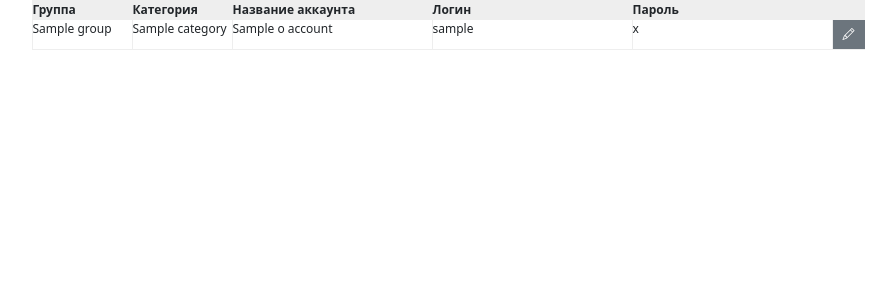
After one commit to hightemp/wapp_password_manager_flask, a Flask app: template templates/table.html in a window 1280 px wide. The commit adds this page. Shown: the top 300 px of the page, without its empty margins (192-1088 px from the left). Run offline with Flask 2, Linux system fonts and the light colour scheme; the template is opened without the code that fills it: most values are stand-ins (such as "Sample title", 1, 10 or a date in 2020).

Commit message:
поправлен фильтр

```diff
--- a/main.py
+++ b/main.py
@@ -11,6 +11,7 @@ import datetime
 from peewee import *
 from playhouse.shortcuts import model_to_dict
 import zipfile
+from flask_caching import Cache
 
 # NOTE: Константы
 UPLOAD_PATH_REL = "static/uploads"
@@ -22,6 +23,13 @@ __DEMO__ = False
 # NOTE: Переменные
 bFirstStart = not os.path.isfile(DATABASE)
 app = Flask(__name__)
+config = {
+    # "DEBUG": True,          # some Flask specific configs
+    # "CACHE_TYPE": "SimpleCache",  # Flask-Caching related configs
+    "CACHE_DEFAULT_TIMEOUT": 300
+}
+app.config.from_mapping(config)
+cache = Cache(app)
 db = SqliteDatabase(DATABASE)
 
 # NOTE: Модели
@@ -139,6 +147,7 @@ def parse_multi_form(form):
 
     return data
 
+@cache.cached(timeout=500)
 def fnIterCategories(iGroupID, aOpened, sCategoryFilter, aCategories=[], iLevel=0):
     if (iLevel==0):
         aQueryCategories = []
@@ -160,16 +169,10 @@ def fnIterCategories(iGroupID, aOpened, sCategoryFilter, aCategories=[], iLevel=
         for oCategory in aCategories:
             sID = oCategory.id
 
-            if sCategoryFilter!='':
-                if str(iGroupID)=="-1":
-                    aQueryCategories = Category.select().where(Category.name % sCategoryFilter, Category.parent == sID)
-                else:
-                    aQueryCategories = Category.select().where(Category.name % sCategoryFilter, Category.parent == sID, Category.group == iGroupID)
+            if str(iGroupID)=="-1":
+                aQueryCategories = Category.select().where(Category.name ** f"%{sCategoryFilter}%", Category.parent == sID)
             else:
-                if str(iGroupID)=="-1":
-                    aQueryCategories = Category.select().where(Category.parent == sID)
-                else:
-                    aQueryCategories = Category.select().where(Category.parent == sID, Category.group == iGroupID)
+                aQueryCategories = Category.select().where(Category.name ** f"%{sCategoryFilter}%", Category.parent == sID, Category.group == iGroupID)
 
             if sCategoryFilter!='':
                 aQueryCategories.where(Category.name % sCategoryFilter)
@@ -244,18 +247,12 @@ aAccountFields = {
         'field_name': 'id',
         'value': '',
     },
-    'group': {
-        'name': 'Группа',
-        'type': 'select',
-        'list': [],
-        'value': '',
-    },
     'category': {
         'name': 'Категория',
         'type': 'select',
         'field_name': 'category',
         'list': [],
-        'value': '',
+        'sel_value': '',
     },
     'name': {
         'name': 'Название',
@@ -316,13 +313,16 @@ def fnPrepareFormFields(aFields, cCls, sSelID):
             pass
 
     for sK, oV in aFields.items():
-        if sSelID==0:
-            aFields[sK]['value'] = ''
+        if 'sel_value' in aFields[sK]:
+            aFields[sK]['value'] = aFields[sK]['sel_value']
         else:
-            if sK in oItem and oItem[sK]:
-                aFields[sK]['value'] = oItem[oV['field_name']]
+            if sSelID==0:
+                aFields[sK]['value'] = ''
             else:
-                aFields[sK]['value'] = ''
+                if sK in oItem and oItem[sK]:
+                    aFields[sK]['value'] = oItem[oV['field_name']]
+                else:
+                    aFields[sK]['value'] = ''
     return aFields
 
 def readfile(sFilePath):
@@ -351,6 +351,7 @@ def zip_static(path):
     return oR
 
 @app.route("/", methods=['GET', 'POST'])
+@cache.cached()
 def index():
     sBaseURL = request.url
 
@@ -378,19 +379,10 @@ def index():
         if len(aForCategoryAccounts)==0 and str(sSelAccount)!="-1":
             sSelAccount = ''
 
-    # NOTE: Группы
-    oListAllGroups = Group.select()
-    oListAllCategories = Category.select()
     aListAllGroups = []
     aListAllCategories = []
-    for oI in oListAllGroups:
-        aListAllGroups += [oI]
-    for oI in oListAllCategories:
-        aListAllCategories += [oI]
-    aGroups = [{'id':-1,'name':'Все','short':1}] + aListAllGroups
 
     # NOTE: Формы
-    print("!!! ", oArgs)
     if f'cancel' in oArgs:
         return redirect("/")
     for sName in ['group', 'category', 'account']:
@@ -405,7 +397,7 @@ def index():
             for sGroupID in oArgsLists[sName]:
                 Klass.delete().where(Klass.id == sGroupID).execute()
             del oArgs[f'accept_remove_{sName}']
-            break;
+            break
         if f'remove_{sName}' in oArgs:
             return render_template(f'{sName}/alert_delete.html', aFields=oArgs)
         if f'save_{sName}' in oArgs:
@@ -424,19 +416,30 @@ def index():
                 Klass.update(oF).where(Klass.id==sID).execute()
             else:
                 Klass.create(**oF).save()
+
+            # FIXME: Дубль кода
+            oListAllGroups = Group.select()
+            oListAllCategories = Category.select()
+            aListAllGroups = []
+            aListAllCategories = []
+            for oI in oListAllGroups:
+                aListAllGroups += [oI]
+            for oI in oListAllCategories:
+                aListAllCategories += [oI]
+
             del oArgs[f'save_{sName}']
-            break;
+            break
             # return redirect("/")
+        if f'clean_{sName}' in oArgs:
+            break
+
+        aAccountFields['category']['list'] = aListAllCategories
+        aAccountFields['category']['sel_value'] = sSelCategory
+
         if (sName=='category') and ((f'edit_category' in oArgs) or (f'create_category' in oArgs)):
             aCategoryFields['group']['list'] = aListAllGroups
-            if f'create_category' in oArgs:
-                aCategoryFields['group']['value'] = sSelGroup
+            aCategoryFields['group']['sel_value'] = sSelGroup
         if (sName=='account') and ((f'edit_account' in oArgs) or (f'create_account' in oArgs)):
-            aAccountFields['group']['list'] = aListAllGroups
-            aAccountFields['category']['list'] = aListAllCategories
-            if f'create_category' in oArgs:
-                aAccountFields['group']['value'] = sSelGroup
-                aAccountFields['category']['value'] = sSelCategory
             if (f'edit_account' in oArgs):
                 dFormsFieldsList = fnPrepareFormFields(aAccountFields, 'Account', sSelAccount)
                 # NOTE: Account - edit
@@ -445,7 +448,6 @@ def index():
                     dFormsFieldsList=dFormsFieldsList
                 )
             elif (f'create_account' in oArgs):
-                print('>>',sName)
                 dFormsFieldsList = fnPrepareFormFields(aAccountFields, 'Account', 0)
                 # NOTE: Account - create
                 return render_template(f'{sName}/create.html',
@@ -459,7 +461,6 @@ def index():
             if sName == 'category':
                 dFormsFieldsList = fnPrepareFormFields(aCategoryFields, 'Category', 0)
             # NOTE: Group, Category - create
-            print(">>", dFormsFieldsList)
             return render_template(f'{sName}/create.html',
                 oArgs=oArgs,
                 dFormsFieldsList=dFormsFieldsList
@@ -475,8 +476,20 @@ def index():
                 oArgs=oArgs,
                 dFormsFieldsList=dFormsFieldsList
             )
-        if f'clean_{sName}' in oArgs:
-            pass
+
+    oListAllGroups = Group.select().where(Group.name ** f"%{sGroupFilter}%")
+    print(oListAllGroups)
+    oListAllCategories = Category.select().where(Category.name ** f"%{sCategoryFilter}%")
+    aListAllGroups = []
+    aListAllCategories = []
+    for oI in oListAllGroups:
+        aListAllGroups += [oI]
+    for oI in oListAllCategories:
+        aListAllCategories += [oI]
+
+    # NOTE: Группы
+    aGroups = [{'id':-1,'name':'Все','short':1}] + aListAllGroups
+
 
     aOpenedCategories = []
     if 'category' in oArgsLists:
@@ -489,10 +502,10 @@ def index():
     aAccountFieldsList = []
     if sSelCategory != '':
         if str(sSelCategory)=="-1":
-            aAccounts = Account.select()
+            aAccounts = Account.select().where(Account.name ** f"%{sAccountFilter}%")
         else:
-            aAccounts = Account.select().where(Account.category==sSelCategory)
-        aAccountFields['group']['list'] = aListAllGroups
+            aAccounts = Account.select().where(Account.category==sSelCategory, Account.name ** f"%{sAccountFilter}%")
+        # aAccountFields['group']['list'] = aListAllGroups
         aAccountFields['category']['list'] = aListAllCategories
         aAccountFieldsList = fnPrepareFormFields(aAccountFields, 'Account', sSelAccount)
 
@@ -512,6 +525,24 @@ def index():
         sAccountFilter=sAccountFilter
     )
 
+def models_col_to_list(lModelsCol):
+    lList = []
+    for oA in lModelsCol:
+        lList.append(model_to_dict(oA))
+
+    return lList
+
+@app.route("/as_table", methods=['GET', 'POST'])
+@cache.cached()
+def as_table():
+    oAccounts = Account.select().join(Category).join(Group)
+    oAccounts = models_col_to_list(oAccounts)
+
+    return render_template(
+        'table.html',
+        oAccounts=oAccounts
+    )
+
 def run():
     app.run(host='0.0.0.0')
 
--- a/static/styles.css
+++ b/static/styles.css
@@ -103,3 +103,31 @@ body, html {
 .active .bg-primary {
     background: rgba(255, 255, 255, 0.3) !important;
 }
+
+
+.table-wrapper {
+    display: flex;
+    align-items: center;
+    justify-content: center;
+}
+
+.grid-table {
+    width: auto;
+    border-bottom: 1px solid #eee;
+    border-right: 1px solid #eee;
+}
+
+.grid-table-row {
+    display: grid;
+    grid-template-columns: 100px 100px 200px 200px 200px 32px;
+}
+
+.grid-table-cell {
+    border-top: 1px solid #eee;
+    border-left: 1px solid #eee;
+}
+
+.header-cell {
+    background: #eee;
+    font-weight: bold;
+}
--- a/templates/b_header.html
+++ b/templates/b_header.html
@@ -4,6 +4,7 @@
     <meta charset="UTF-8">
     <meta http-equiv="X-UA-Compatible" content="IE=edge">
     <meta name="viewport" content="width=device-width, initial-scale=1.0">
+
     <title>password manager</title>
 
     <link rel="stylesheet" href="/zip/static/bootstrap-icons.css">
--- a/templates/macros.html
+++ b/templates/macros.html
@@ -68,7 +68,7 @@
             </div>
             <div class="input-group">
                 <input class="form-control" type="text" name="search-{{sName}}" value="{{sFilter}}"/>
-                <button class="btn btn-secondary" type="button" id="accept-search-{{sName}}"><i class="bi bi-search"></i></button>
+                <button class="btn btn-secondary" type="submit" id="accept-search-{{sName}}" name="accept-search-{{sName}}"><i class="bi bi-search"></i></button>
             </div>
         </div>
 
@@ -131,7 +131,7 @@
             </div>
             <div class="input-group">
                 <input class="form-control" type="text" name="search-{{sName}}" value="{{sFilter}}"/>
-                <button class="btn btn-secondary" type="submit" id="accept-search-{{sName}}" value="1"><i class="bi bi-search"></i></button>
+                <button class="btn btn-secondary" type="submit" id="accept-search-{{sName}}" name="accept-search-{{sName}}" value="1"><i class="bi bi-search"></i></button>
             </div>
         </div>
 
@@ -196,7 +196,9 @@
                 {% elif oField.type == 'select' %}
                 <select class="form-control" name="field-{{sName}}-{{ oField.field_name }}">
                     {% for oI in oField.list %}
-                        <option value="{{ oI.id }}" {{ 'selected' if oField.value|string == oI.id|string }}>{{ oI.name }}</option>
+                        <option value="{{ oI.id }}" {{ "selected" if oField.value|string == oI.id|string }}>
+                            {{ oI.name }}
+                        </option>
                     {% endfor %}
                 </select>
                 {% endif %}
@@ -205,7 +207,7 @@
     {% endfor %}
 
     <button type="submit" class="btn btn-success" name="save_{{sName}}" value="1">Сохранить</button>
-    <button type="submit" class="btn btn-danger" name="cancel" value="1">Отмена</button>
+    <button type="button" class="btn btn-danger" name="cancel" value="1" onclick="history.go(-1)">Отмена</button>
 </div>
 {%- endmacro %}
 
--- /dev/null
+++ b/templates/table.html
@@ -0,0 +1,33 @@
+{% import "macros.html" as macros %}
+{% include "b_header.html" %}
+
+<div class="table-wrapper">
+<div class="grid-table">
+    <div class="grid-table-row">
+        <div class="grid-table-cell header-cell">Группа</div>
+        <div class="grid-table-cell header-cell">Категория</div>
+        <div class="grid-table-cell header-cell">Название аккаунта</div>
+        <div class="grid-table-cell header-cell">Логин</div>
+        <div class="grid-table-cell header-cell">Пароль</div>
+        <div class="grid-table-cell header-cell"></div>
+    </div>
+    {% for oAccount in oAccounts %}
+    <div class="grid-table-row">
+        <div class="grid-table-cell">{{oAccount.category.group.name}}</div>
+        <div class="grid-table-cell">{{oAccount.category.name}}</div>
+        <div class="grid-table-cell">{{oAccount.name}}</div>
+        <div class="grid-table-cell">{{oAccount.a_username|string}}</div>
+        <div class="grid-table-cell">{{oAccount.a_password|string}}</div>
+        <div class="grid-table-cell">
+            <form action="/">
+                <input type="hidden" name="select-account" value="{{oAccount.id}}">
+                <button class="btn btn-secondary" title="" type="submit" name="edit_account" value="1"><i class="bi bi-pencil"></i></button>
+            </form>
+        </div>
+    </div>
+    {% endfor %}
+</div>
+</div>
+
+
+{% include "b_footer.html" %}
```
